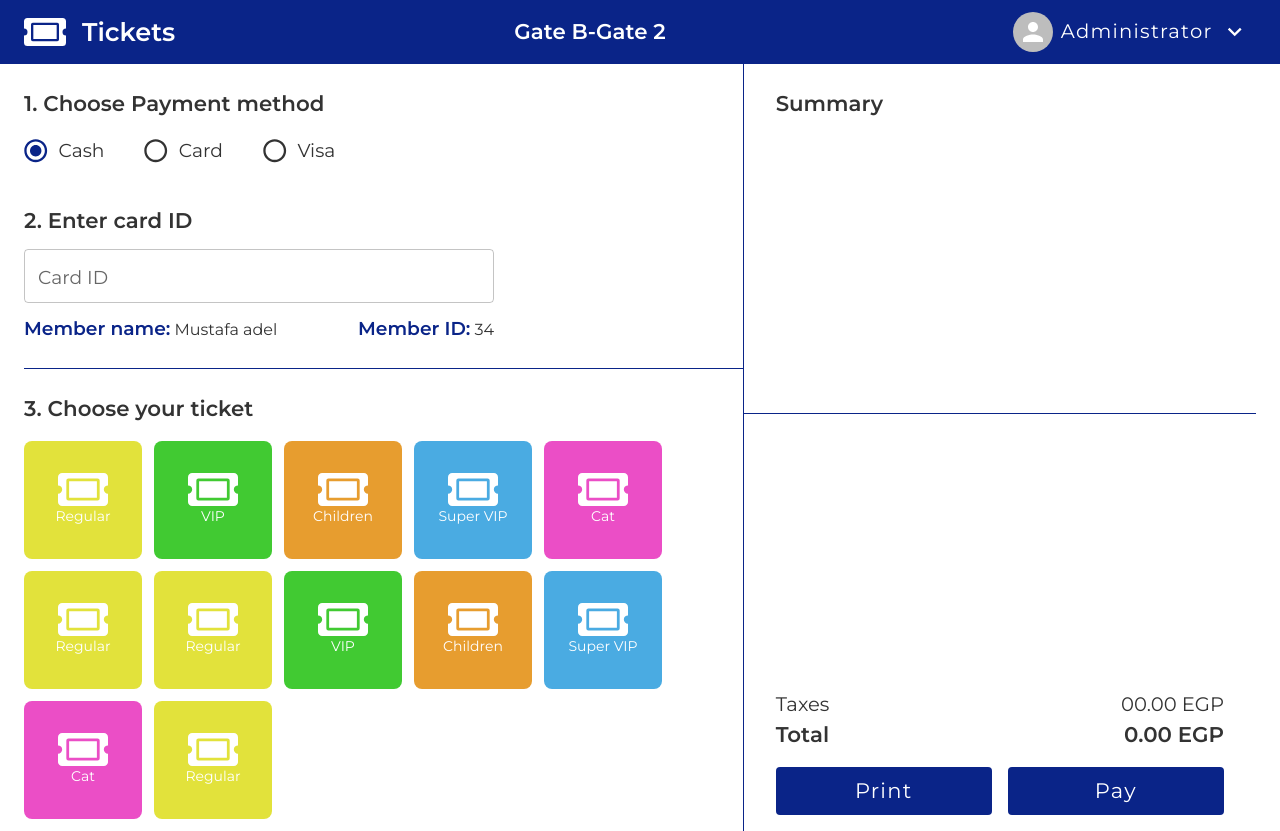
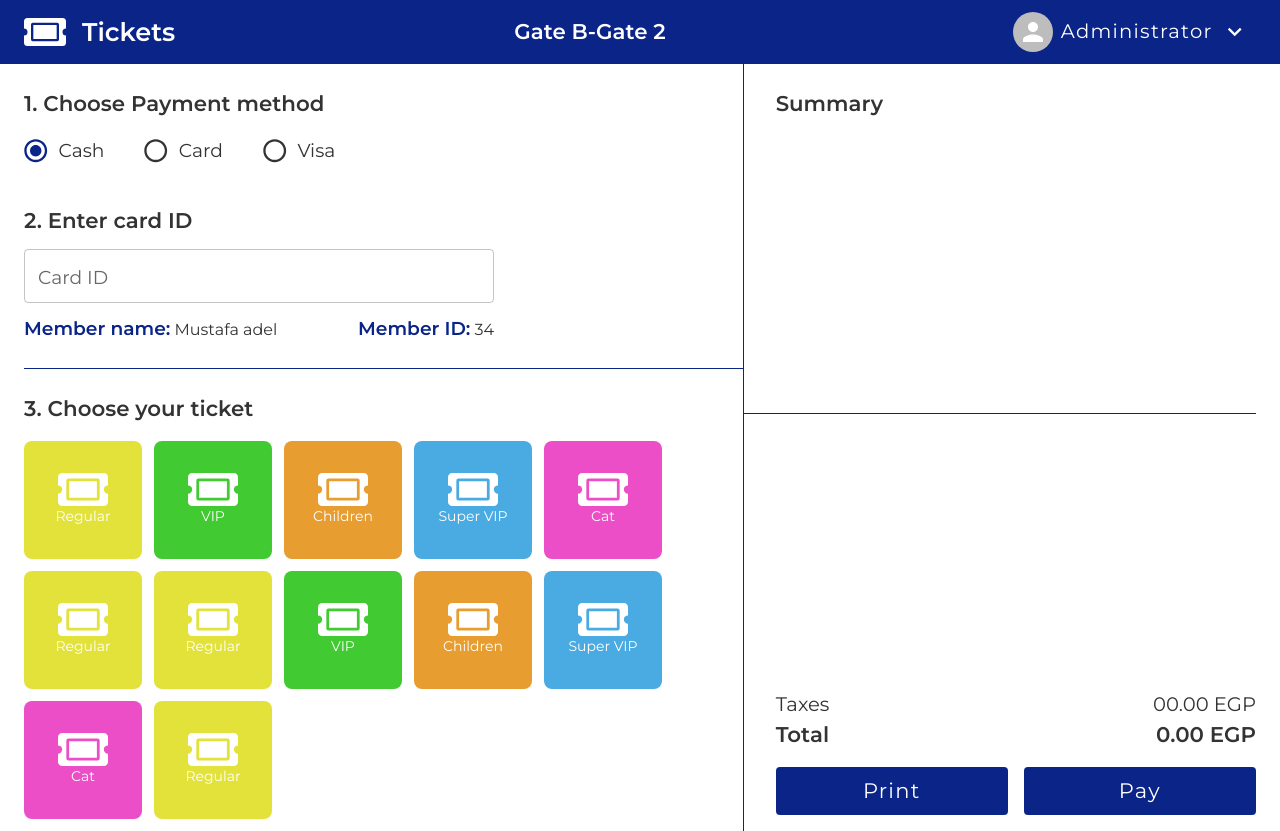
Before and after one commit to MahmoudAhmed294/ticket, a React (Create React App) app: page /home in a window 1280 px wide. Built offline with nearby package versions, Linux system fonts and the light colour scheme.

Commit message:
first update

```diff
--- a/src/components/SummaryList.tsx
+++ b/src/components/SummaryList.tsx
@@ -48,7 +48,7 @@ const SummaryList: FunctionComponent<Props> = () => {
         </Stack>
       </Box>
       <Divider sx={{ borderColor: "primary.main", my: 2 }} />
-      <Box sx={{ px: 4 }}>
+      <Box sx={{ pl: 4 }}>
         <Stack
           direction="row"
           justifyContent="space-between"
```
